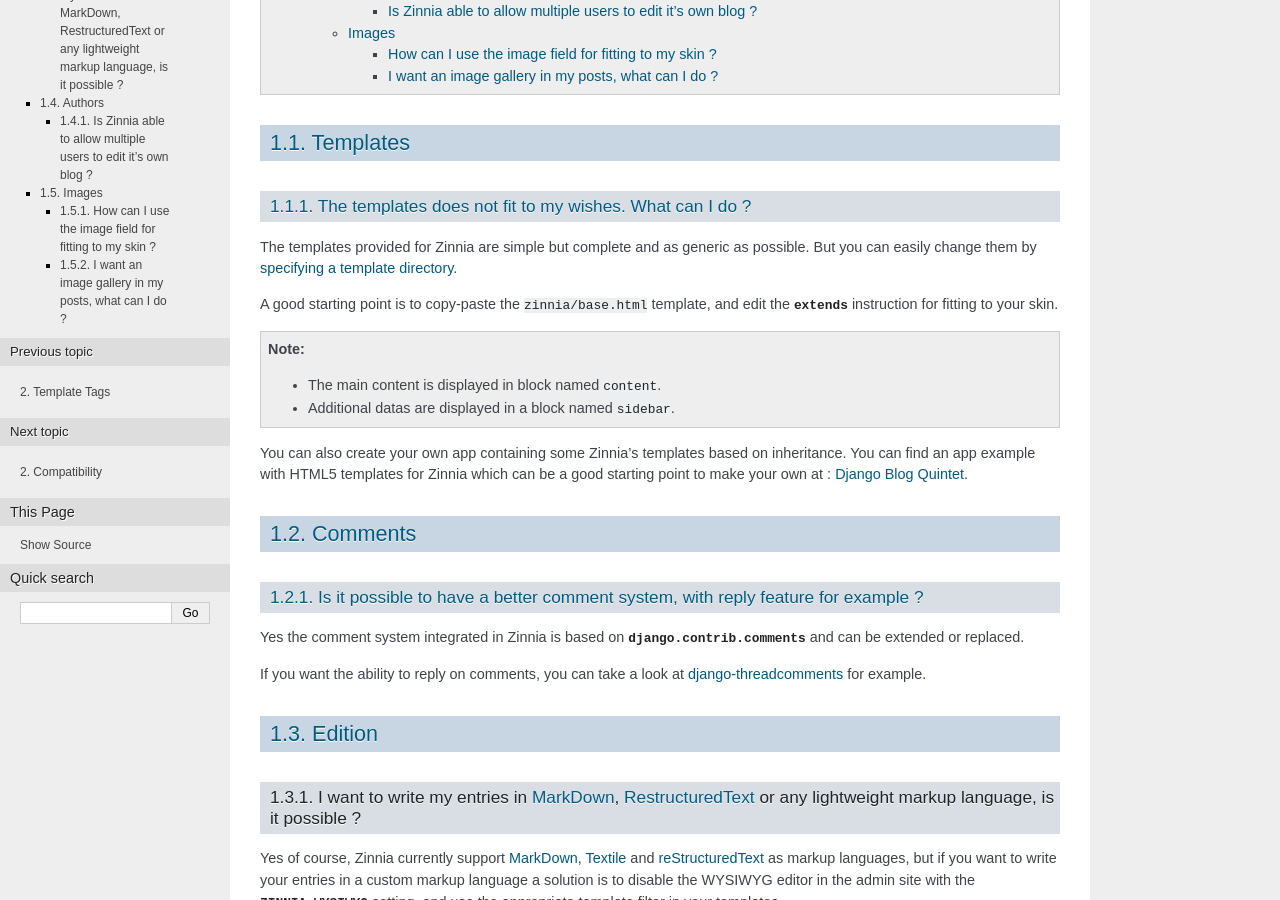
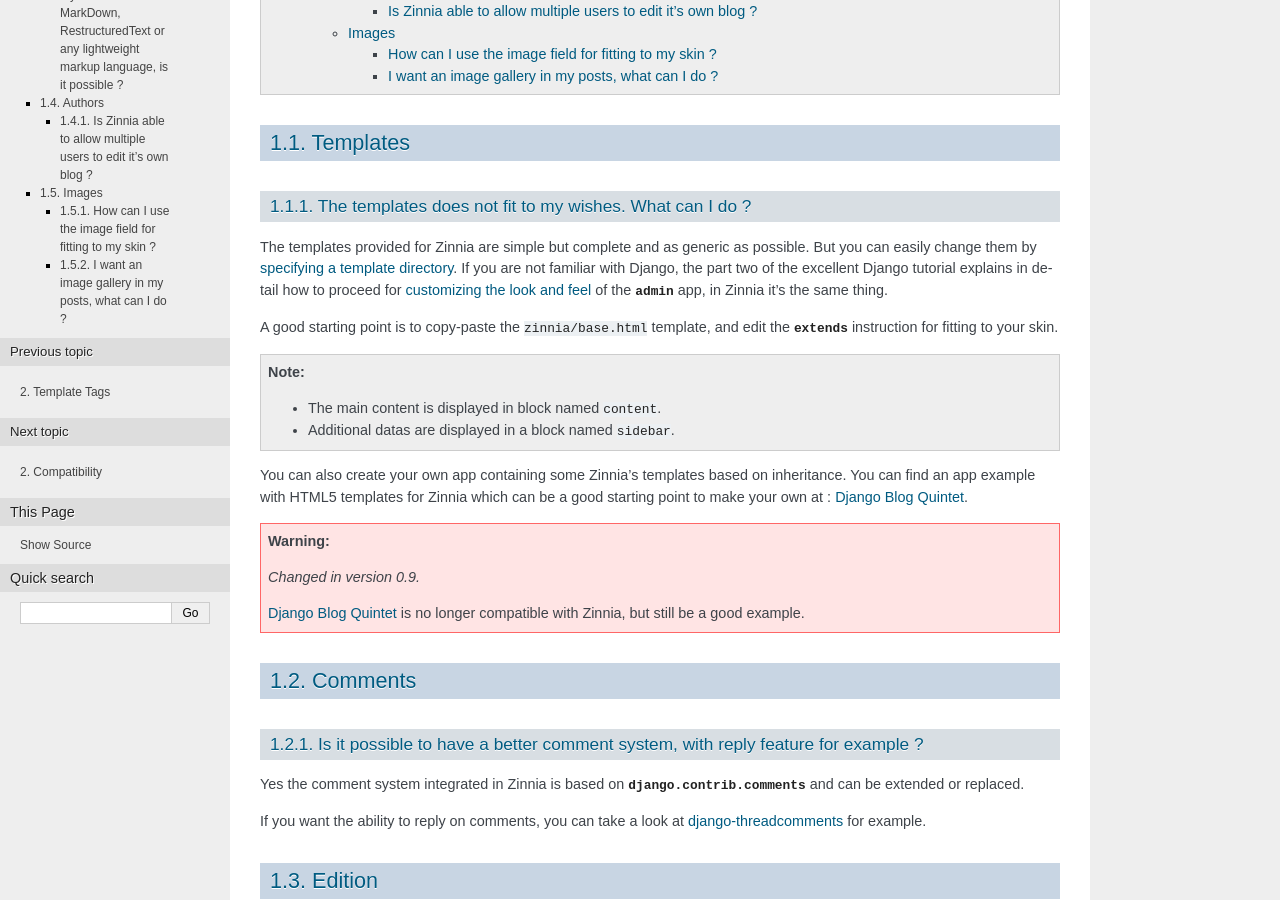
Before and after one commit to Fantomas42/django-blog-zinnia, a Sphinx documentation site: the page built from docs/faq.rst, in a window 1280 px wide and 900 px high, scrolled down 356 px. Built offline with Sphinx 7.4.7, drawn with Linux system fonts in a browser that asks for light colours.

Commit message:
adding advices of cisco_g

```diff
--- a/docs/faq.rst
+++ b/docs/faq.rst
@@ -16,7 +16,10 @@
 
 The templates provided for Zinnia are simple but complete and as generic as
 possible. But you can easily change them by
-`specifying a template directory`_.
+`specifying a template directory`_. If you are not familiar with Django,
+the part two of the excellent Django tutorial explains in detail
+how to proceed for `customizing the look and feel`_ of the
+:mod:`~django.contrib.admin` app, in Zinnia it's the same thing.
 
 A good starting point is to copy-paste the :file:`zinnia/base.html` template,
 and edit the :ttag:`extends` instruction for fitting to your skin.
@@ -29,6 +32,12 @@
 on inheritance. You can find an app example with HTML5 templates for Zinnia
 which can be a good starting point to make your own at :
 `Django Blog Quintet`_.
+
+.. warning::
+   .. versionchanged:: 0.9
+
+   `Django Blog Quintet`_ is no longer compatible with Zinnia, but still be
+   a good example.
 
 .. _faq-comments:
 
@@ -157,7 +166,8 @@
 model like described in :doc:`extending_entry_model`.
 
 
-.. _`specifying a template directory`: http://docs.djangoproject.com/en/dev/ref/templates/api/#loading-templates
+.. _`specifying a template directory`: https://docs.djangoproject.com/en/dev/ref/templates/api/#loading-templates
+.. _`customizing the look and feel`: https://docs.djangoproject.com/en/dev/intro/tutorial02/#customize-the-admin-look-and-feel
 .. _`Django Blog Quintet`: https://github.com/franckbret/django-blog-quintet
 .. _`django-threadcomments`: https://github.com/HonzaKral/django-threadedcomments
 .. _`MarkDown`: http://daringfireball.net/projects/markdown/
```
Also changed, not shown: docs/install.rst (+12 -12 lines).
